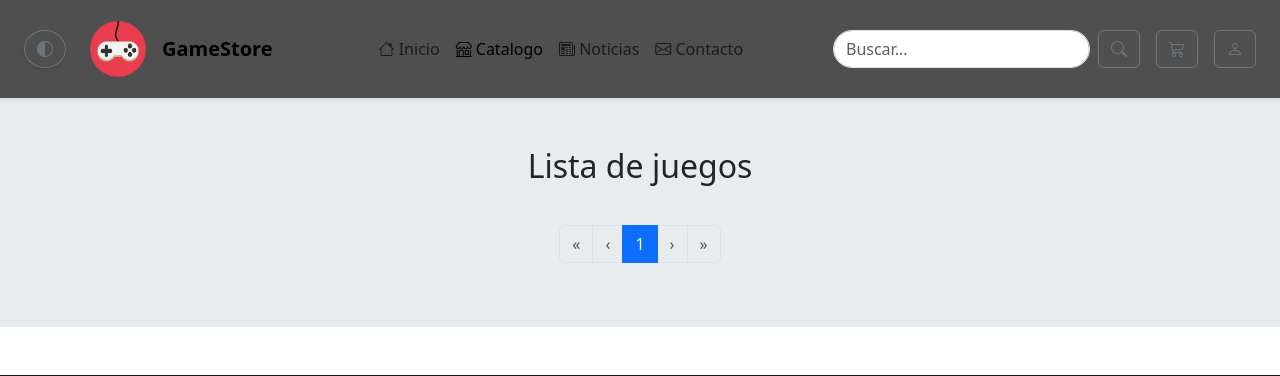
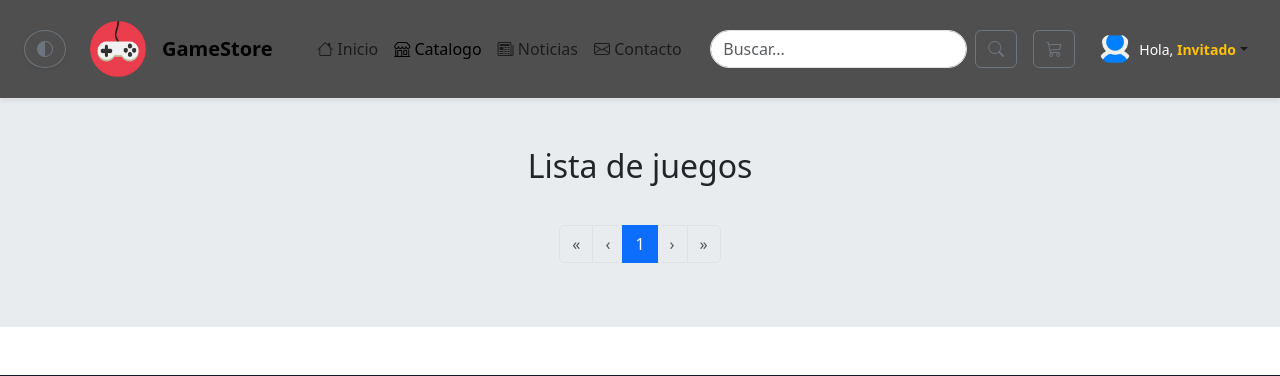
Before and after one commit to maoruV/tienda-videojuegos, a Django app: page /catalogo/ in a window 1280 px wide. Shown: the top 376 px of the page. Run offline with Django 5.2, Linux system fonts and the light colour scheme; data that the repository does not hold is empty.

Commit message:
se añade login-logout-perfil acceder desde el nav

```diff
--- a/tienda_videojuegos/buscador/templates/buscador/resultados_busqueda.html
+++ b/tienda_videojuegos/buscador/templates/buscador/resultados_busqueda.html
@@ -29,6 +29,11 @@
 </div>
 <!-- Paginacion -->
 <nav aria-label="Paginacion" class="mt-4">
+    {% if not lista_juegos %}
+    <div class="container">
+        <h2 class="text-body mb-4">No se encontraron resultados para: {{query}}</h2>
+    </div>
+    {% endif %}
     <ul class="pagination justify-content-center">
 
         {# Botones anterior #}
@@ -93,4 +98,5 @@
 
 
 
+
 {% endblock %}
--- a/tienda_videojuegos/templates/base.html
+++ b/tienda_videojuegos/templates/base.html
@@ -103,9 +103,74 @@
                             </a>
 
                             <!-- Usuario -->
-                            <a href="#" class="btn btn-outline-secondary icon-btn">
-                                <i class="bi bi-person"></i>
-                            </a>
+                            <!-- Usuario -->
+                            <ul class="navbar-nav ms-auto mb-2 mb-lg-0">
+                                <li class="nav-item dropdown">
+                                    <a class="nav-link dropdown-toggle d-flex align-items-center" href="#"
+                                        id="userDropdown" role="button" data-bs-toggle="dropdown" aria-expanded="false">
+
+                                        <!-- Avatar -->
+                                        <div class="avatar-sm rounded-circle overflow-hidden me-2"
+                                            style="width:32px; height:32px;">
+
+                                            {% if user.is_authenticated and user.profile.avatar %}
+                                            <img src="{% static 'img/avatares/'|add:user.profile.avatar|add:'.png' %}"
+                                                alt="Avatar" class="w-100 h-100 object-fit-cover">
+                                            {% else %}
+                                            <img src="{% static 'img/avatares/default.png' %}" alt="Invitado"
+                                                class="w-100 h-100 object-fit-cover">
+                                            {% endif %}
+
+                                        </div>
+
+                                        <!-- Texto -->
+                                        <span class="text-white small">
+                                            Hola,
+                                            {% if user.is_authenticated %}
+                                            <span class="text-danger fw-semibold">{{ user.username }}</span>
+                                            {% else %}
+                                            <span class="text-warning fw-semibold">Invitado</span>
+                                            {% endif %}
+                                        </span>
+                                    </a>
+
+                                    <!-- Dropdown -->
+                                    <ul class="dropdown-menu dropdown-menu-end shadow-sm"
+                                        aria-labelledby="userDropdown">
+
+                                        {% if user.is_authenticated %}
+                                        <li>
+                                            <a class="dropdown-item" href="{% url 'perfil' %}">
+                                                <i class="bi bi-person me-2"></i> Mi perfil
+                                            </a>
+                                        </li>
+
+                                        <li>
+                                            <hr class="dropdown-divider">
+                                        </li>
+
+                                        <li>
+                                            <a class="dropdown-item text-danger" href="{% url 'logout' %}">
+                                                <i class="bi bi-box-arrow-right me-2"></i> Cerrar sesión
+                                            </a>
+                                        </li>
+                                        {% else %}
+                                        <li>
+                                            <a class="dropdown-item" href="{% url 'login' %}">
+                                                <i class="bi bi-box-arrow-in-right me-2"></i> Iniciar sesión
+                                            </a>
+                                        </li>
+
+                                        <li>
+                                            <a class="dropdown-item" href="{% url 'registro' %}">
+                                                <i class="bi bi-person-plus me-2"></i> Registrarse
+                                            </a>
+                                        </li>
+                                        {% endif %}
+
+                                    </ul>
+                                </li>
+                            </ul>
 
                         </div>
 
```
Also changed, not shown: tienda_videojuegos/static/img/avatares/avatar.png (added), tienda_videojuegos/static/img/avatares/default.png (added).
